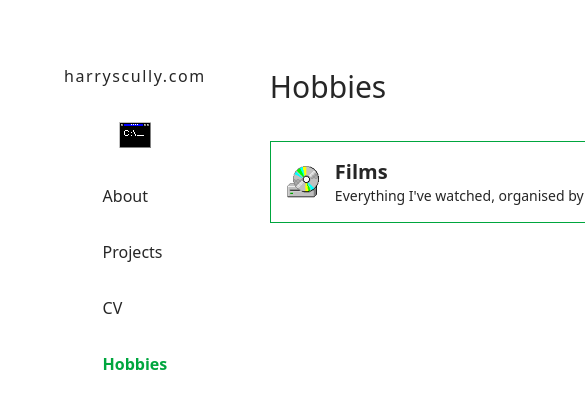
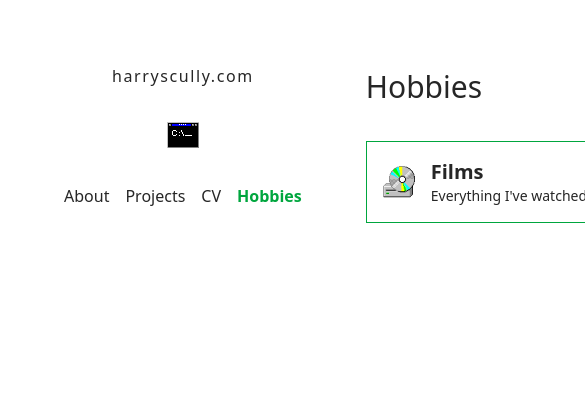
Before and after one commit to harryscully/portfolio, a Next.js app: page /hobbies in a window 390 px wide. Shown: the top 408 px of the page, 585 px wide, since content can reach past the window. Built offline with nearby package versions, Linux system fonts and the light colour scheme.

Commit message:
Make navbar responsive

```diff
--- a/src/components/Navbar.tsx
+++ b/src/components/Navbar.tsx
@@ -34,7 +34,7 @@ export default function Navbar() {
 
     return (
         <nav>
-            <ul className="flex flex-col gap-8">
+            <ul className="flex gap-4 md:flex-col md:gap-8">
                 {linkElements}
             </ul>
         </nav>
```
